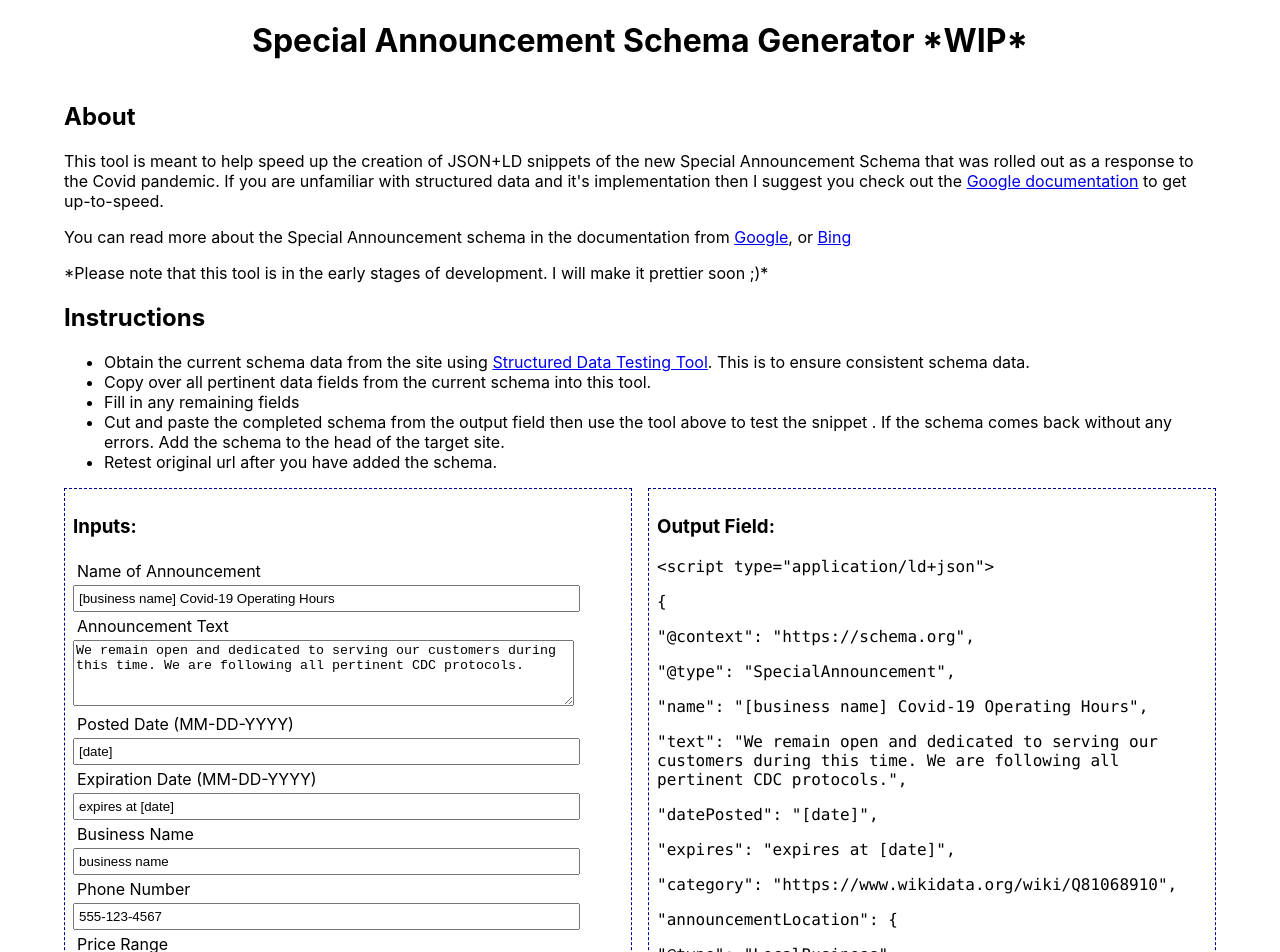
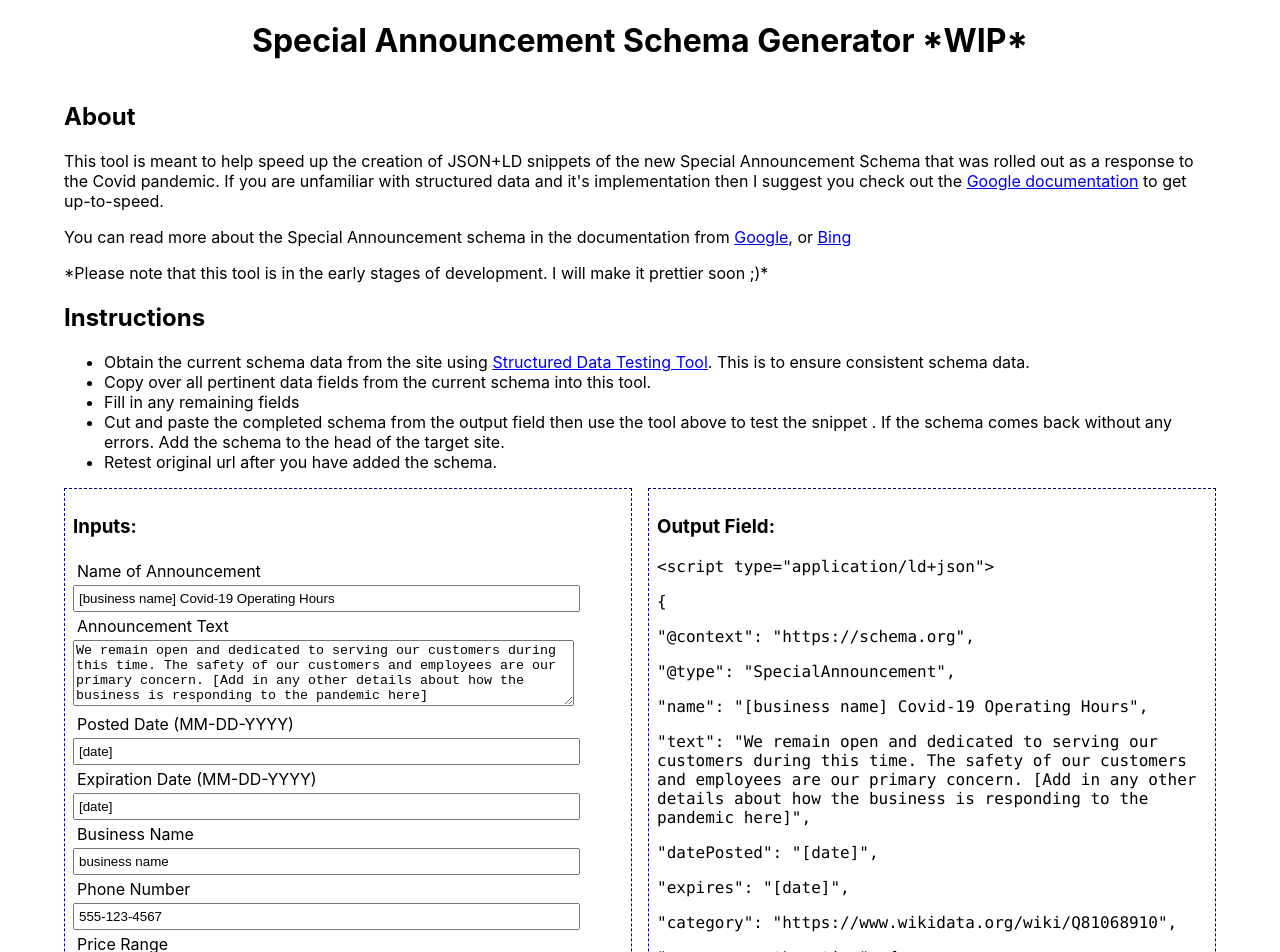
Before and after one commit to Schmidt-Aaron/SchemaGenerator, a React (Create React App) app: page / in a window 1280 px wide. Shown: the top 952 px of the page. Built offline with nearby package versions, Linux system fonts and the light colour scheme.

Commit message:
readme update

```diff
--- a/src/App.js
+++ b/src/App.js
@@ -9,9 +9,9 @@ function App() {
   const initialState = {
     announcementName: "[business name] Covid-19 Operating Hours",
     announcementText:
-      "We remain open and dedicated to serving our customers during this time. We are following all pertinent CDC protocols.",
+      "We remain open and dedicated to serving our customers during this time. The safety of our customers and employees are our primary concern. [Add in any other details about how the business is responding to the pandemic here]",
     datePosted: "[date]",
-    dateExpires: "expires at [date]",
+    dateExpires: "[date]",
     businessName: "business name",
     priceRange: "$-$$$$",
     telephone: "555-123-4567",
```
Also changed, not shown: 1 other file (tests, documents, lock files or other folders).
